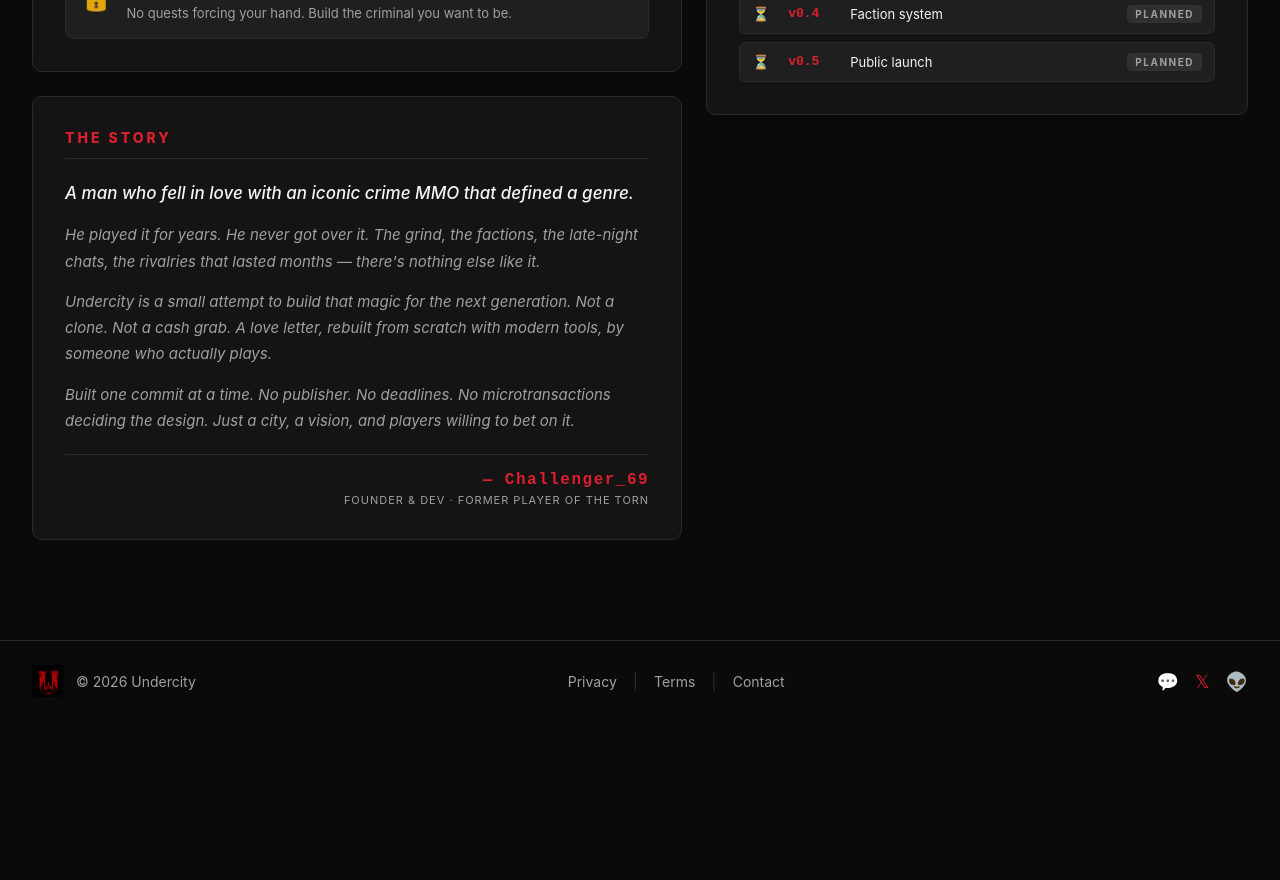
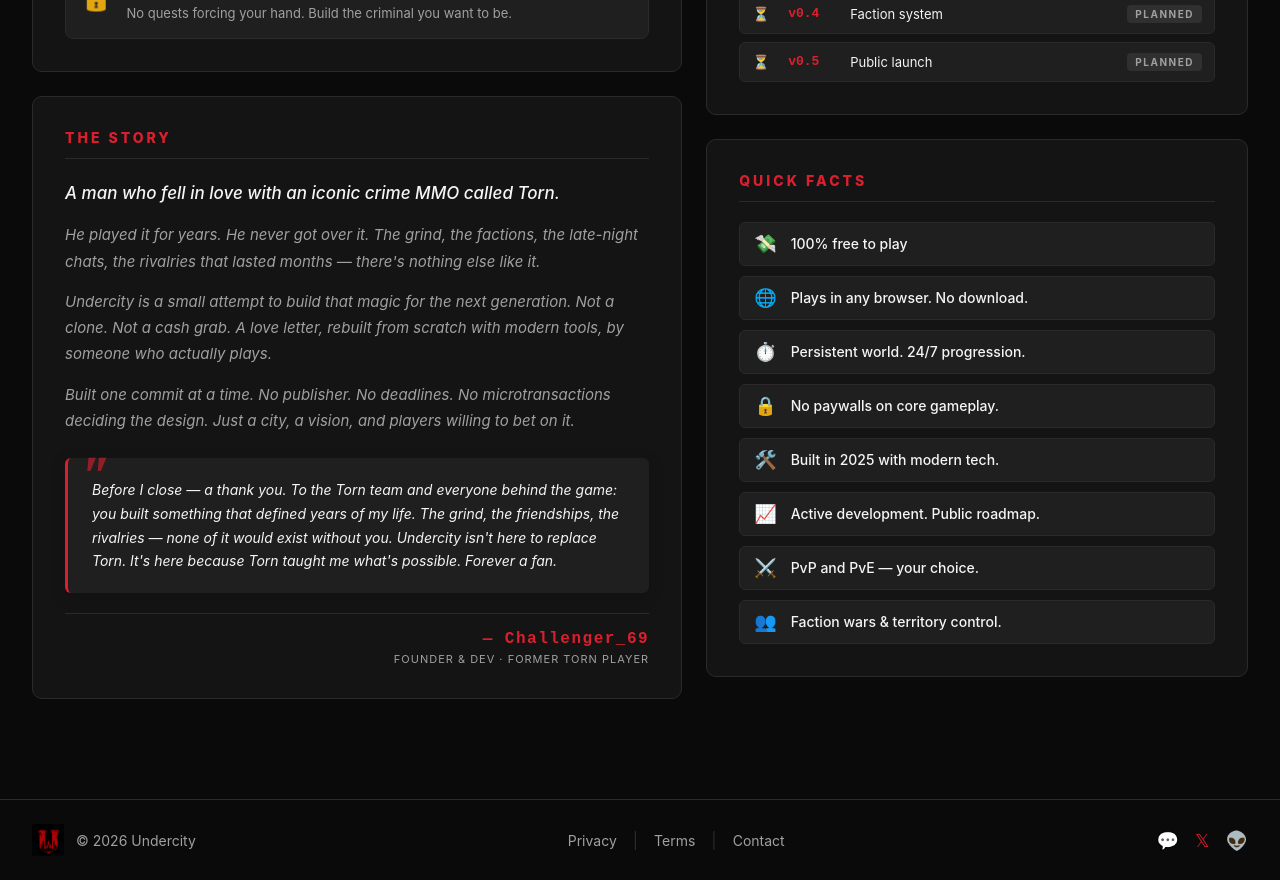
Before and after one commit to siddharthdevmode-max/undercity, a React (Vite) app in the folder frontend/: page / in a window 1280 px wide. Shown: the part 3700-4580 px from the top of the page. Before the commit the page ends 4421 px from the top, so only its background shows below. Built offline with nearby package versions, Linux system fonts and the light colour scheme; no server answers.

Commit message:
Update landing page UI and activity section

```diff
--- a/frontend/src/components/AboutGamesSection.tsx
+++ b/frontend/src/components/AboutGamesSection.tsx
@@ -18,6 +18,17 @@
   { icon: '🌍', title: 'ALWAYS ONLINE',    desc: 'The city runs 24/7. Your empire grows even when you sleep.' },
   { icon: '🤝', title: 'REAL COMMUNITY',   desc: 'Make friends. Make enemies. Make alliances. Every player matters.' },
   { icon: '🔒', title: 'YOUR STORY, YOUR RULES', desc: 'No quests forcing your hand. Build the criminal you want to be.' },
+];
+
+const QUICK_FACTS = [
+  { icon: '💸', text: '100% free to play' },
+  { icon: '🌐', text: 'Plays in any browser. No download.' },
+  { icon: '⏱️', text: 'Persistent world. 24/7 progression.' },
+  { icon: '🔒', text: 'No paywalls on core gameplay.' },
+  { icon: '🛠️', text: 'Built in 2025 with modern tech.' },
+  { icon: '📈', text: 'Active development. Public roadmap.' },
+  { icon: '⚔️', text: 'PvP and PvE — your choice.' },
+  { icon: '👥', text: 'Faction wars & territory control.' },
 ];
 
 export default function AboutGamesSection() {
@@ -78,7 +89,7 @@
             <div className="ag-card ag-story">
               <h3 className="ag-card-title">THE STORY</h3>
               <p>
-                A man who fell in love with an iconic crime MMO that defined a genre.
+                A man who fell in love with an iconic crime MMO called Torn.
               </p>
               <p>
                 He played it for years. He never got over it. The grind, the factions,
@@ -94,14 +105,22 @@
                 Built one commit at a time. No publisher. No deadlines. No microtransactions
                 deciding the design. Just a city, a vision, and players willing to bet on it.
               </p>
+
+              <blockquote className="ag-gratitude">
+                Before I close — a thank you. To the Torn team and everyone behind the game:
+                you built something that defined years of my life. The grind, the friendships,
+                the rivalries — none of it would exist without you. Undercity isn't here to
+                replace Torn. It's here because Torn taught me what's possible. Forever a fan.
+              </blockquote>
+
               <div className="ag-signature">
                 <div className="sig-name">— Challenger_69</div>
-                <div className="sig-role">Founder &amp; Dev · Former player of the TORN</div>
+                <div className="sig-role">Founder &amp; Dev · Former Torn player</div>
               </div>
             </div>
           </div>
 
-          {/* RIGHT — News + Roadmap stacked */}
+          {/* RIGHT — News + Roadmap + Quick Facts stacked */}
           <div className="ag-right">
             <div className="ag-card">
               <h3 className="ag-card-title">LATEST NEWS</h3>
@@ -134,6 +153,18 @@
                 ))}
               </ul>
             </div>
+
+            <div className="ag-card">
+              <h3 className="ag-card-title">QUICK FACTS</h3>
+              <ul className="ag-facts-list">
+                {QUICK_FACTS.map((f, i) => (
+                  <li key={i} className="ag-facts-item">
+                    <span className="fact-icon">{f.icon}</span>
+                    <span className="fact-text">{f.text}</span>
+                  </li>
+                ))}
+              </ul>
+            </div>
           </div>
         </div>
       </div>
--- a/frontend/src/styles/AboutGamesSection.css
+++ b/frontend/src/styles/AboutGamesSection.css
@@ -337,3 +337,69 @@
   text-transform: uppercase;
   margin-top: 4px;
 }
+
+/* ============ QUICK FACTS card ============ */
+.ag-facts-list {
+  list-style: none;
+  padding: 0;
+  margin: 0;
+  display: flex;
+  flex-direction: column;
+  gap: 10px;
+}
+
+.ag-facts-item {
+  display: flex;
+  align-items: center;
+  gap: 14px;
+  padding: 12px 14px;
+  background: var(--bg-elevated);
+  border: 1px solid var(--border);
+  border-radius: 6px;
+  transition: border-color 0.2s, transform 0.2s;
+}
+
+.ag-facts-item:hover {
+  border-color: var(--accent);
+  transform: translateX(4px);
+}
+
+.fact-icon {
+  font-size: 18px;
+  line-height: 1;
+}
+
+.fact-text {
+  font-size: 14px;
+  color: var(--text-primary);
+  font-weight: 500;
+}
+
+/* ============ GRATITUDE callout box ============ */
+.ag-gratitude {
+  margin: 24px 0 8px 0;
+  padding: 20px 24px;
+  background: var(--bg-elevated);
+  border-left: 3px solid var(--accent);
+  border-radius: 6px;
+  font-size: 14px;
+  line-height: 1.7;
+  color: var(--text-primary);
+  font-style: italic;
+  font-weight: 400;
+  position: relative;
+  box-shadow: 0 4px 16px rgba(0, 0, 0, 0.15);
+}
+
+.ag-gratitude::before {
+  content: '"';
+  position: absolute;
+  top: -8px;
+  left: 12px;
+  font-size: 48px;
+  color: var(--accent);
+  font-family: Georgia, serif;
+  line-height: 1;
+  font-weight: 900;
+  opacity: 0.6;
+}
```
